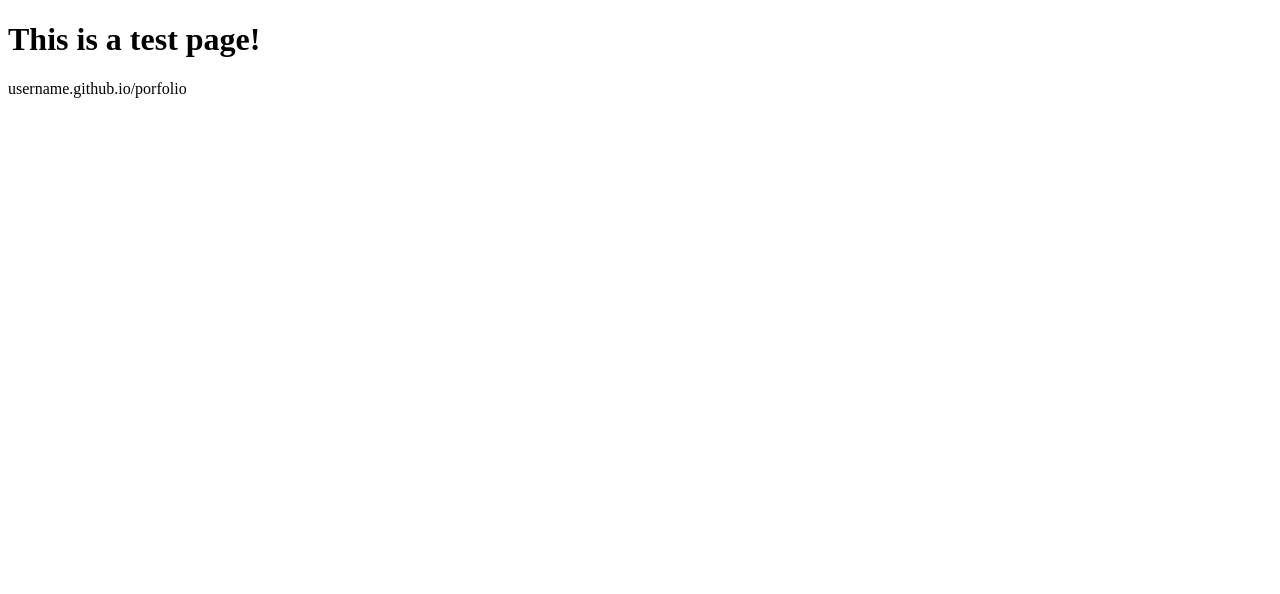
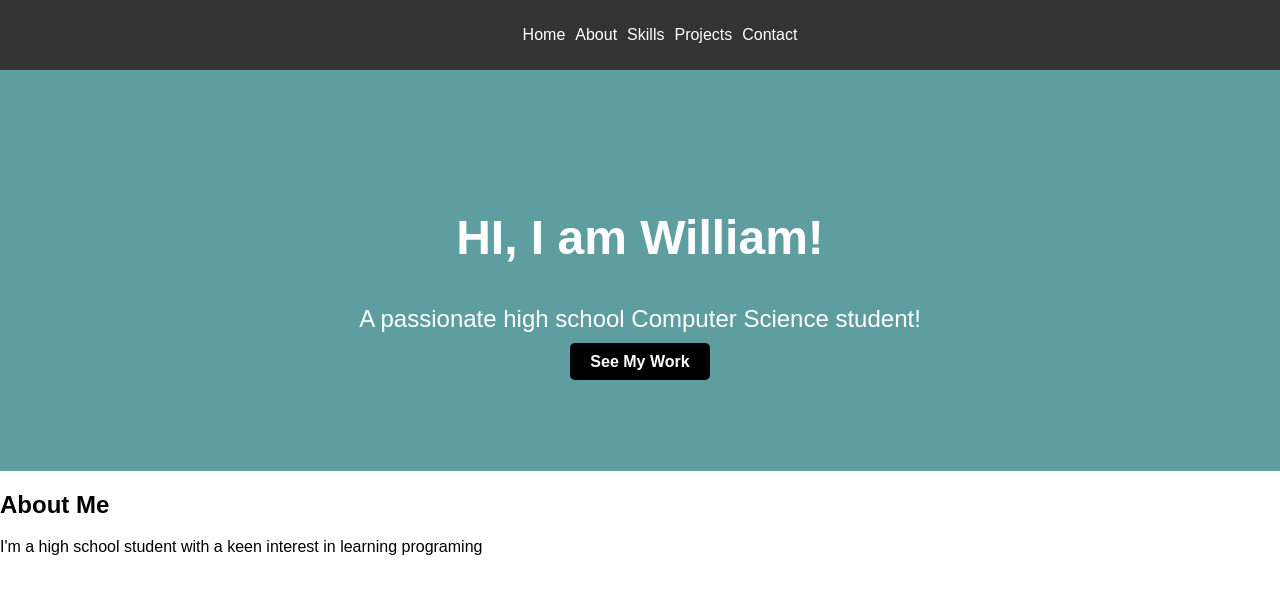
Before and after one commit to DartM555/Porfolio, a plain HTML site: page index.html in a window 1280 px wide. Drawn offline with Linux system fonts and the light colour scheme.

Commit message:
11/19/24 Porfolio up to about section

```diff
--- a/index.html
+++ b/index.html
@@ -1,12 +1,40 @@
 <!DOCTYPE html>
 <html lang="en">
+
 <head>
+    <link rel="stylesheet" href="styles.css">
     <meta charset="UTF-8">
     <meta name="viewport" content="width=device-width, initial-scale=1.0">
     <title>Porfolio-William</title>
+    <link rel="stylesheet" href="https://cdnjs.cloudflare.com/ajax/libs/font-awesome/6.7.0/css/all.min.css"
+integrity="sha512-9xKTRVabjVeZmc+GUW8GgSmcREDunMM+Dt/GrzchfN8tkwHizc5RP4Ok/MXFFy5rIjJjzhndFScTceq5e6GvVQ=="
+crossorigin="anonymous" referrerpolicy="no-referrer" />
 </head>
 <body>
-    <h1>This is a test page!</h1>
-    <p>username.github.io/porfolio</p>
+    <!-- Header Section -->
+        <header>
+            <nav>
+                <ul>
+                    <li><a href="#"></a>Home</li>
+                    <li><a href="#about"></a>About</li>
+                    <li><a href="#skills"></a>Skills</li>
+                    <li><a href="#project"></a>Projects</li>
+                    <li><a href="#contact"></a>Contact</li>
+                </ul>
+            </nav>
+        </header>
+<!-- Hero section -->
+ <section class="hero">
+    <div class="hero-content">
+        <h1>HI, I am William!</h1>
+        <p>A passionate high school Computer Science student!</p>
+        <a href="https://github.com/DartM555" class="cta-button">See My Work</a>
+    </div>
+ </section>
+ <!-- About Section -->
+  <section id="about" class="about">
+    <h2>About Me</h2>
+    <p>I'm a high school student with a keen interest in learning programing</p>
+  </section>
 </body>
 </html>
--- /dev/null
+++ b/styles.css
@@ -0,0 +1,52 @@
+body{
+    margin: 0;
+    font-family: Arial, Helvetica, sans-serif;
+    /* header section */
+}
+header{
+    background-color: #333;
+    color: white;
+    padding: 10px 20px;
+}
+header nav ul{
+    list-style-type: none;
+    display: flex;
+    justify-content: center;
+    gap: 10px;
+
+}
+header nav ul li a{
+    color: white;
+    text-decoration: none;
+    font-weight: bold;
+}
+
+header nav ul li a:hover {
+    text-decoration: underline;
+color: darkorange;
+}
+/* hero section */
+.hero {
+    background-color: cadetblue;
+    color: white;
+    text-align: center ;
+    padding: 100px 20px;
+}
+.hero-content h1{
+    font-size: 3rem;
+
+}
+
+.hero-content p{
+    font-size: 1.5rem;
+    margin: 20px 0;
+
+}
+.cta-button {
+    background-color:#000000;
+    color: white;
+    padding: 10px 20px;
+    text-decoration: none;
+    font-weight: bold;
+    border-radius: 5px;
+}
```
Also changed, not shown: landingpage_image.png (added), 2 other files.
